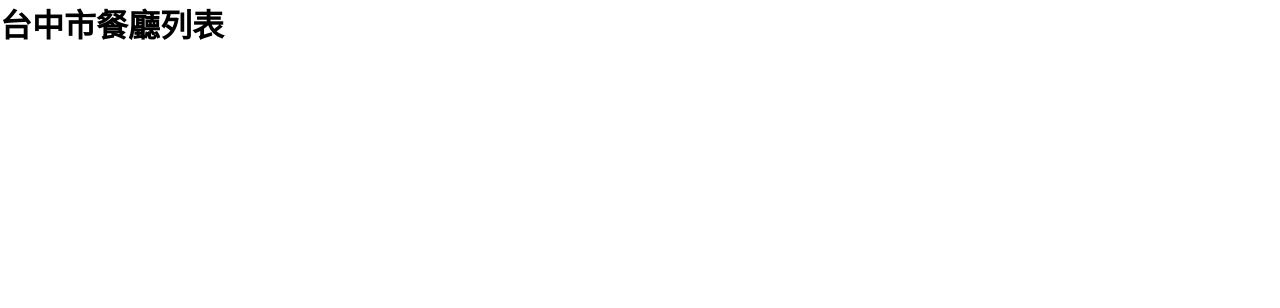
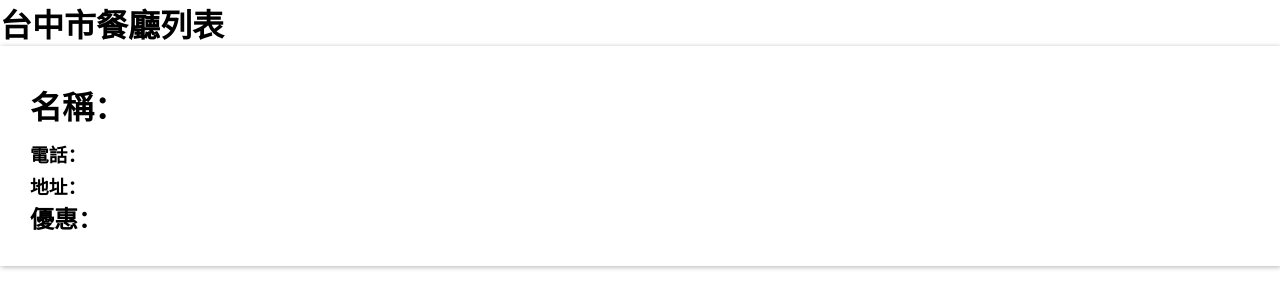
Before and after one commit to simpsonyuki/0802_AJAX_JSON_API, a plain HTML site: page index.html in a window 1280 px wide. Drawn offline with nearby package versions, Linux system fonts and the light colour scheme.

Commit message:
樣式調整

```diff
--- a/index.html
+++ b/index.html
@@ -11,6 +11,12 @@
 
     <!-- VUE作用區 -->
     <div id="restaurant">
+        <div id="box">
+            <h1>名稱：</h1>
+            <h3>電話：</h3>
+            <h3>地址：</h3>
+            <h2>優惠：</h2>
+        </div>
 
     </div>
 
--- a/style.scss
+++ b/style.scss
@@ -4,3 +4,21 @@
     box-sizing: border-box;
     font-family: "微軟正黑體";
 }
+
+#restaurant{
+
+    #box{
+        box-shadow: 1px 1px 5px rgba(0, 0, 0, .3);
+        padding: 30px;
+
+        h1{
+            line-height: 4rem;
+        }
+        h2{
+            line-height: 2rem;
+        }
+        h3{
+            line-height: 2rem;
+        }
+    }
+}
```
Also changed, not shown: style.css, 1 other file.
